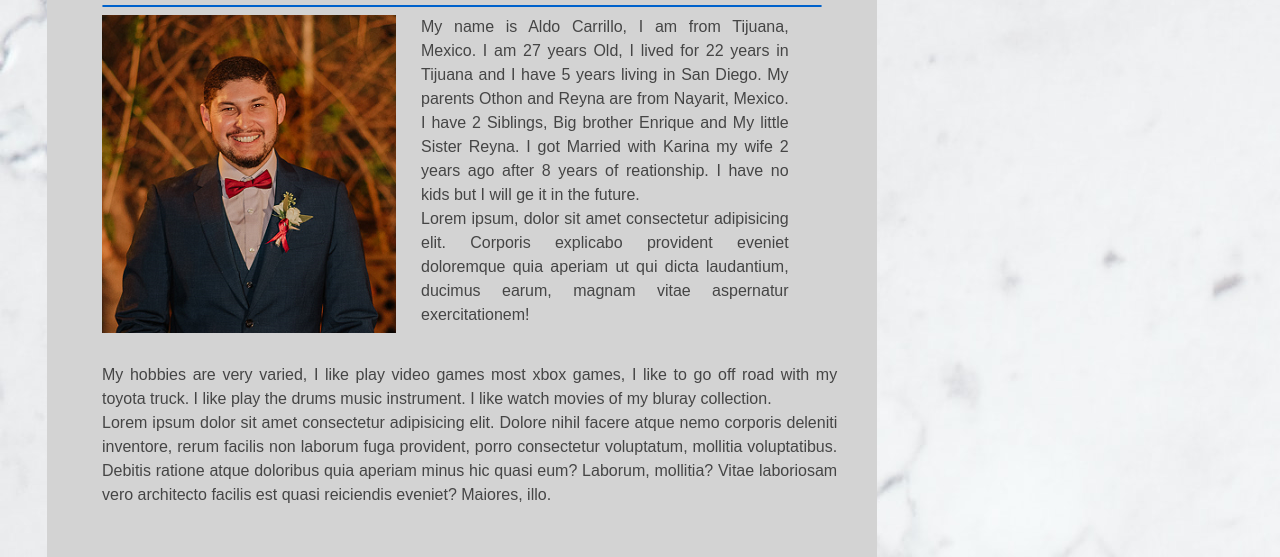
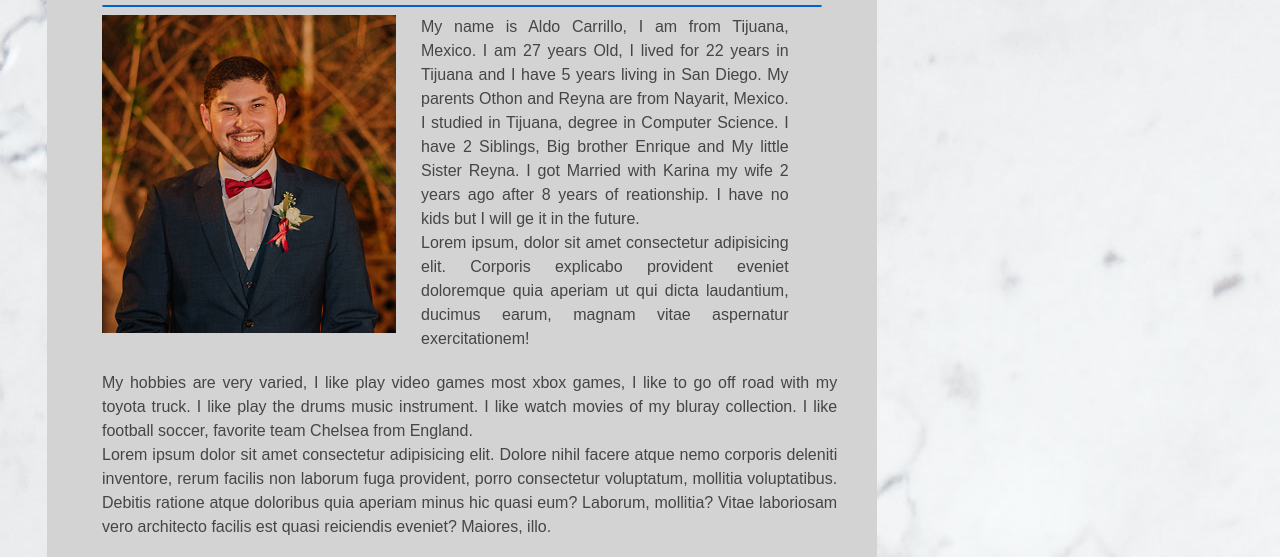
Before and after one commit to AldoCarrillo/HM2-ContactPage, a plain HTML site: page index.html in a window 1280 px wide. Shown: the part 243-800 px from the top of the page. Drawn offline with nearby package versions, Linux system fonts and the light colour scheme.

Commit message:
Homework 2 Version 3

```diff
--- a/index.html
+++ b/index.html
@@ -11,8 +11,11 @@
 
     <body>
 
+        <!--  Main Container of the webpag-->
         <div class="container" id="MainContainer">
 
+
+            <!-- First row of the webpage the H1 and the Navbar -->
             <div class="row">
 
                 <div class="col-md-3" id="h1container">
@@ -30,11 +33,11 @@
 
             </div>
 
-
+             <!-- The container of the all info about me-->
             <div class="container" id="InfoContainer">
 
                 <div class="row">
-
+                     <!--H2 About me -->
                     <div class="col-md-12" id="h2aboutme">
                         <h2>About Me</h2>
                     </div>
@@ -46,19 +49,20 @@
 
                 <div class="row">
 
-
+                     <!-- Picture of my self-->
                     <div class="col-md-4" id="aboutmeImage">
 
                         <img src="aboutme.png" alt="aboutmeimg" class="imgAboutme" >
 
-
                     </div>
 
+                     <!--Text description about my self-->
                     <div class="col-md-6" id="aboutmetext">
                         <a>
                          My name is Aldo Carrillo, I am from Tijuana, Mexico.
                          I am 27 years Old, I lived for 22 years in Tijuana and I have 5 years living in San Diego.
                          My parents Othon and Reyna are from Nayarit, Mexico.
+                         I studied in Tijuana, degree in Computer Science.
                          I have 2 Siblings, Big brother Enrique and My little Sister Reyna.
                          I got Married with Karina my wife 2 years ago after 8 years of reationship.
                          I have no kids but I will ge it in the future.
@@ -73,6 +77,7 @@
 
                 <div class="row">
 
+                     <!--More text about my self -->
                     <div class="col-md-12" id="aboutmetext">
                         <a>
                             My hobbies are very varied,
@@ -80,6 +85,7 @@
                             I like to go off road with my toyota truck.
                             I like play the drums music instrument.
                             I like watch movies of my bluray collection.
+                            I like football soccer, favorite team Chelsea from England.
                             <br>
                             Lorem ipsum dolor sit amet consectetur adipisicing elit. Dolore nihil facere atque nemo corporis deleniti inventore, rerum facilis non laborum fuga provident, porro consectetur voluptatum, mollitia voluptatibus. Debitis ratione atque doloribus quia aperiam minus hic quasi eum? Laborum, mollitia? Vitae laboriosam vero architecto facilis est quasi reiciendis eveniet? Maiores, illo.
                         </a>
@@ -92,6 +98,8 @@
         </div>
 
 
+         <!-- Footer of the web page-->
+
         <footer id="sticky-footer" class="py-4 dimgray text-white-50">
             <div class="container text-center">
               <small>Copyright &copy; Aldo Portafolio</small>
```
Also changed, not shown: contact.html (+11 -3 lines), portafolio.html (+7 -1 lines), style.css (+16 -2 lines), ScreenShots/AboutMe640.PNG (renamed from AboutMe640.PNG), ScreenShots/AboutMe768.PNG (renamed from AboutMe768.PNG), ScreenShots/AboutMe980.PNG (renamed from AboutMe980.PNG), ScreenShots/contact640.PNG (renamed from contact640.PNG), ScreenShots/contact768.PNG (renamed from contact768.PNG), ScreenShots/contact980.PNG (renamed from contact980.PNG), ScreenShots/portafolio640.PNG (renamed from portafolio640.PNG), ScreenShots/portafolio768.PNG (renamed from portafolio768.PNG), ScreenShots/portafolio980.PNG (renamed from portafolio980.PNG).
